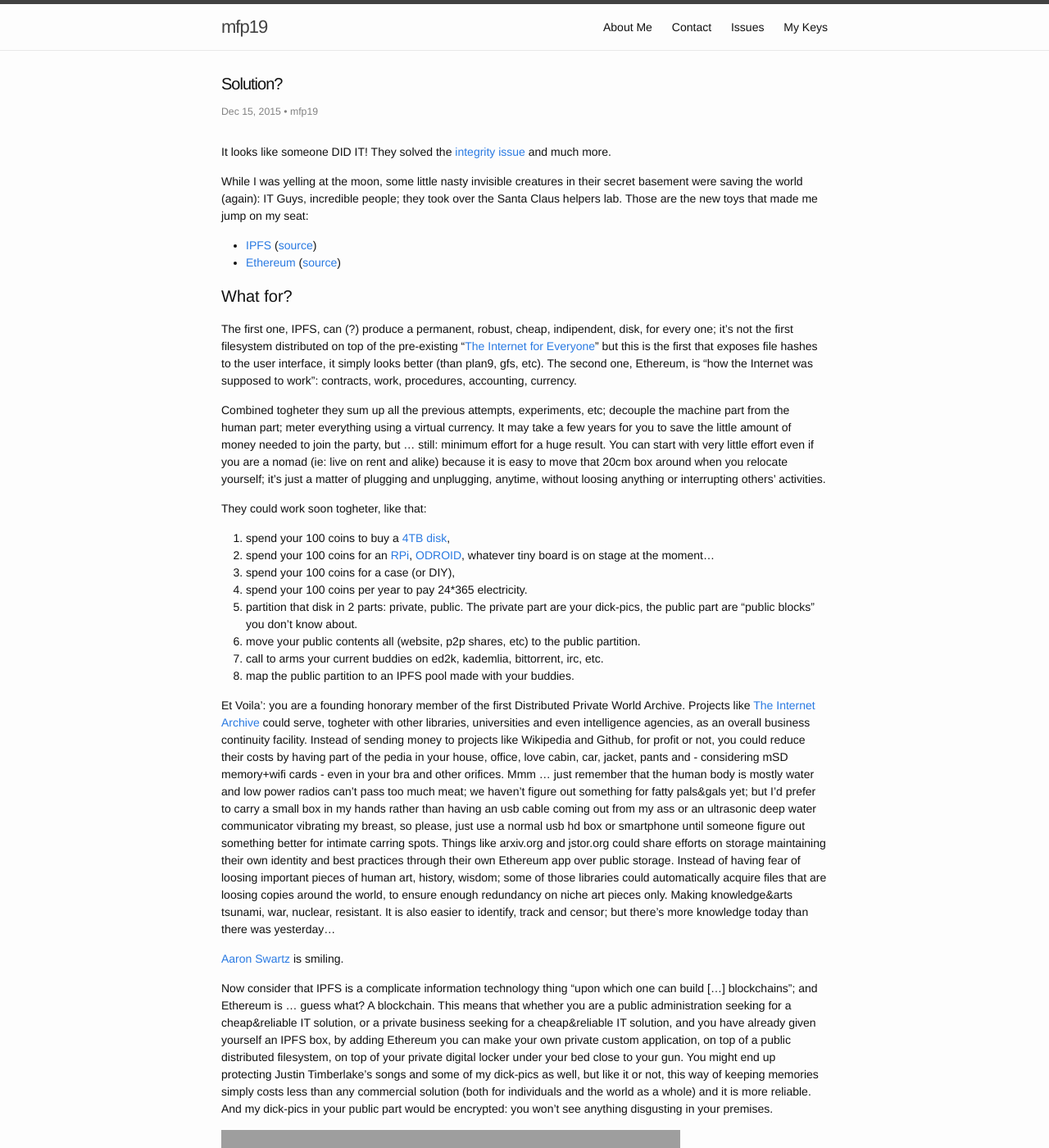
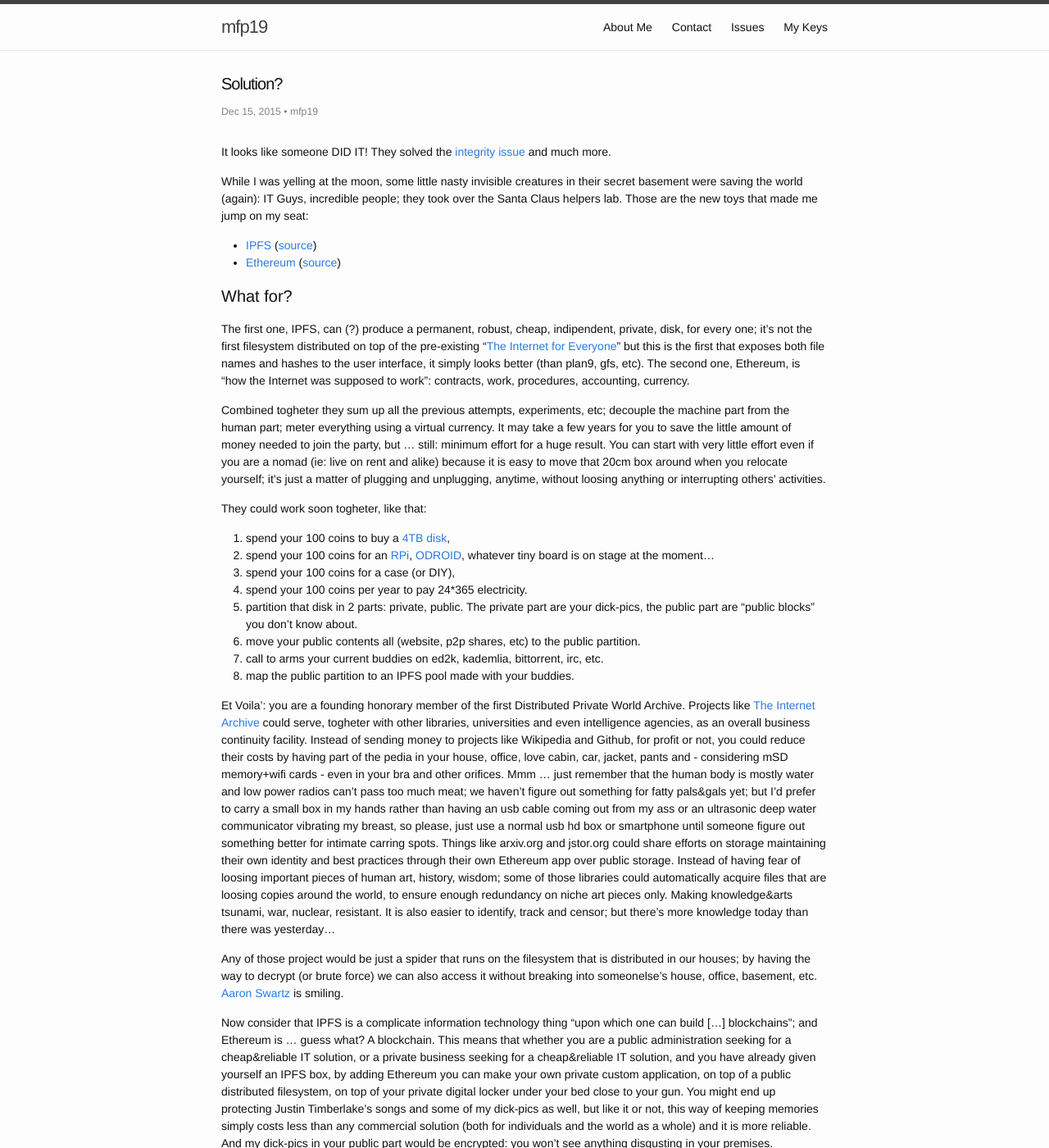
Before and after one commit to rootkovska/rootkovska.github.io, a Jekyll site: the page built from _posts/2015-12-15-Solution.md, in a window 1280 px wide and 1400 px high. Shown: the whole window at 82% size. Built offline with Jekyll 4.4.1, drawn with Linux system fonts in a browser that asks for light colours; Markdown is read by kramdown in place of the engine named in the settings; some of the changed text lies outside the part shown; grey boxes are pictures that could not be loaded.

Commit message:
Organize 3

```diff
--- a/_posts/2015-12-15-Solution.md
+++ b/_posts/2015-12-15-Solution.md
@@ -15,7 +15,7 @@ Those are the new toys that made me jump on my seat:
 
 # What for?
 
-The first one, IPFS, can (?) produce a permanent, robust, cheap, indipendent, disk, for every one; it's not the first filesystem distributed on top of the pre-existing "[The Internet for Everyone](http://www.ietf.org/rfc/rfc3271.txt)" but this is the first that exposes file hashes to the user interface, it simply looks better (than plan9, gfs, etc).
+The first one, IPFS, can (?) produce a permanent, robust, cheap, indipendent, private, disk, for every one; it's not the first filesystem distributed on top of the pre-existing "[The Internet for Everyone](http://www.ietf.org/rfc/rfc3271.txt)" but this is the first that exposes both file names and hashes to the user interface, it simply looks better (than plan9, gfs, etc).
 The second one, Ethereum, is "how the Internet was supposed to work": contracts, work, procedures, accounting, currency.
 
 Combined togheter they sum up all the previous attempts, experiments, etc; decouple the machine part from the human part; meter everything using a virtual currency.
@@ -41,7 +41,7 @@ Things like arxiv.org and jstor.org could share efforts on storage maintaining t
 Instead of having fear of loosing important pieces of human art, history, wisdom; some of those libraries could automatically acquire files that are loosing copies around the world, to ensure enough redundancy on niche art pieces only. Making knowledge&arts tsunami, war, nuclear, resistant.
 It is also easier to identify, track and censor; but there's more knowledge today than there was yesterday...
 
-[Aaron Swartz](https://en.wikipedia.org/wiki/Aaron_Swartz) is smiling.
+Any of those project would be just a spider that runs on the filesystem that is distributed in our houses; by having the way to decrypt (or brute force) we can also access it without breaking into someonelse's house, office, basement, etc. [Aaron Swartz](https://en.wikipedia.org/wiki/Aaron_Swartz) is smiling.
 
 Now consider that IPFS is a complicate information technology thing "upon which one can build [...] blockchains";
 and Ethereum is ... guess what? A blockchain. This means that whether you are a
@@ -59,6 +59,8 @@ A few more steps then:
 
 9. Port your old apps to Ethereum.
 10. Trash your old apps.
+
+Tadaaaaaaaaaaaaa:
 
 > Governments of the Industrial World, you weary giants of flesh and steel, I come from Cyberspace, the new home of Mind. On behalf of the future, I ask you of the past to leave us alone. You are not welcome among us. You have no sovereignty where we gather."
 > (["A Declaration of the Independence of Cyberspace](https://projects.eff.org/~barlow/Declaration-Final.html), [John Perry Barlow](https://homes.eff.org/~barlow/))
```
Also changed, not shown: other parts of _posts/2015-12-15-Solution.md (+3 -1 lines).
